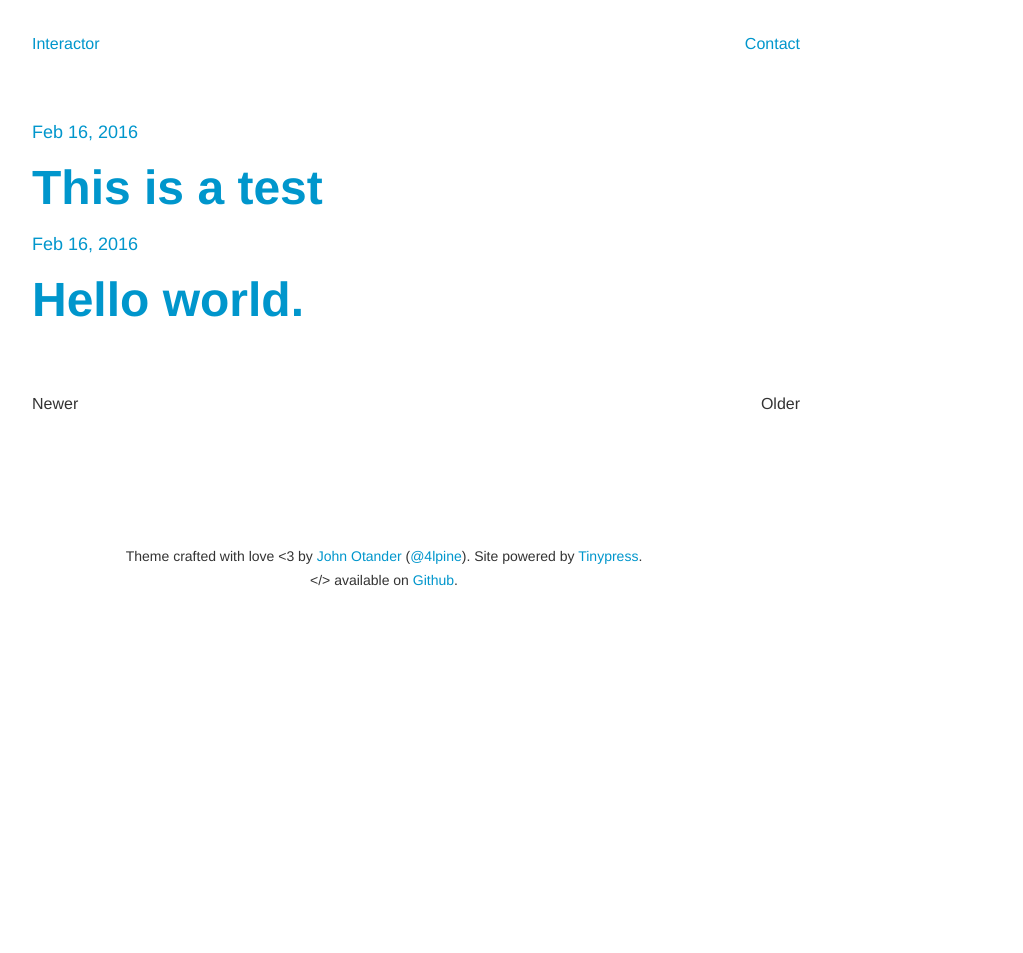
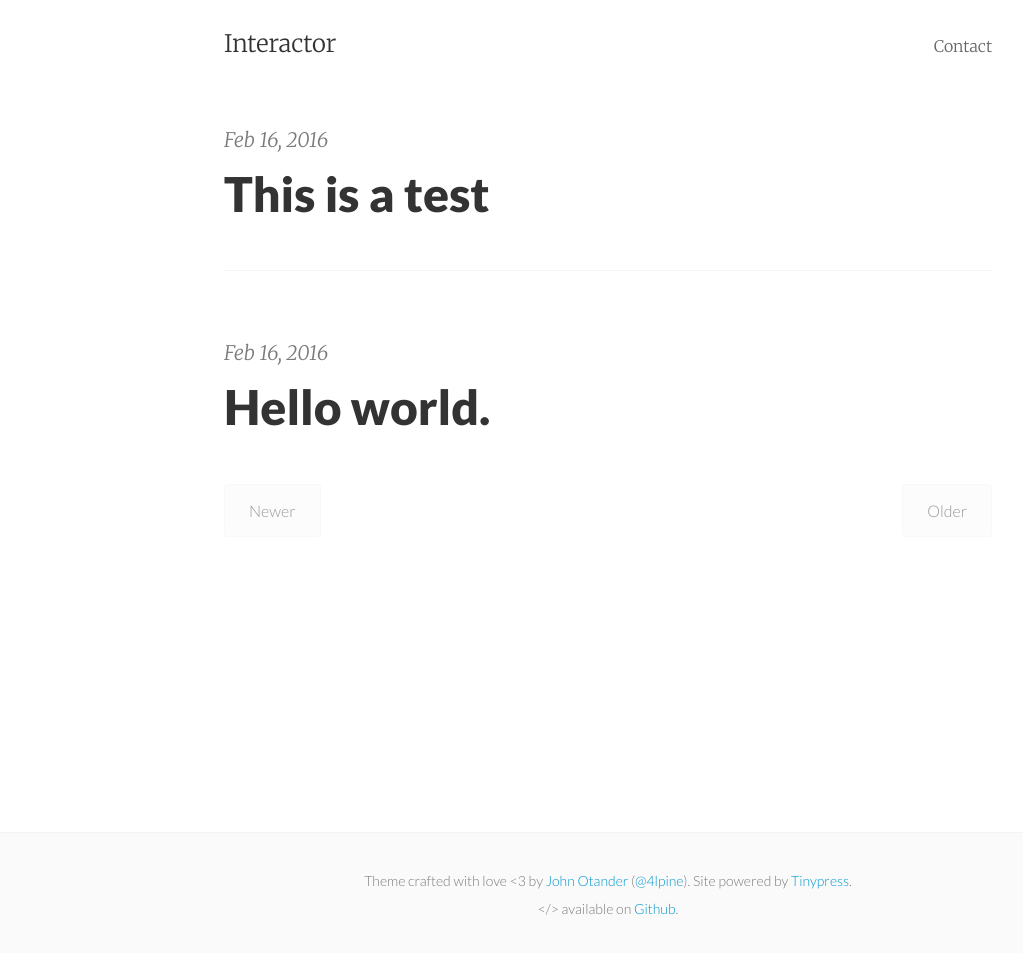
Before and after one commit to rmcmelo/rmcmelo.github.io, a Jekyll site: the page built from index.html, in a window 1280 px wide. Shown: the whole page, without its empty margins (32-1055 px from the left). Built offline with Jekyll 4.4.1, drawn with Linux system fonts in a browser that asks for light colours; the list of posts is cut into pages by our own code; before the commit the page ends 900 px from its top, so only the background shows below that.

```diff
--- /dev/null
+++ b/css/pixyll.css
@@ -0,0 +1,363 @@
+@charset "UTF-8";
+/*
+
+  Pixyll
+
+  A simple, beautiful theme for Jekyll that emphasizes content rather than
+  aesthetic fluff.
+
+  Best served with BASSCSS (http://jxnblk.github.io/basscss)
+
+  Crafted with <3 by John Otander (@4lpine) - ©2014 John Otander
+  MIT License http://opensource.org/licenses/MIT
+
+*/
+
+body {
+  font-family: "Merriweather", "PT Serif", Georgia, "Times New Roman", serif;
+}
+
+html, body {
+  height: 100%;
+}
+
+img {
+  width: 100%;
+}
+
+.site-wrap {
+  min-height: 100%;
+  margin-bottom: -100px;
+}
+
+.site-wrap:after {
+  content: "";
+  display: block;
+}
+
+.footer, .site-wrap:after {
+  height: 100px;
+}
+
+body {
+  font-size: 1.5rem;
+
+          box-sizing: border-box;
+     -moz-box-sizing: border-box;
+  -webkit-box-sizing: border-box;
+}
+
+.gist,
+.gist .highlight .p {
+  font-size: .75rem;
+}
+
+.gist .lines {
+  width: 100%;
+}
+
+.site-header a {
+  color: #333;
+  font-weight: 300;
+}
+
+.site-header nav a {
+  font-size: 16px;
+  color: #666;
+}
+
+.site-header nav a:hover {
+  color: #444;
+  opacity: 1;
+  border-bottom: 2px solid #444;
+}
+
+.site-nav a + a {
+  margin-left: 1rem;
+}
+
+.site-nav {
+  margin: 0;
+  padding: 0;
+}
+
+.site-header a:hover,
+.posts .post a:hover .post-meta,
+.posts .post a:hover .post-title,
+.posts .post a:hover .post-summary {
+  opacity: 0.88;
+}
+
+.posts {
+  margin: 0;
+}
+
+.posts .post {
+  margin-bottom: 1rem;
+  padding-bottom: .5rem;
+  border-bottom: thin solid #f3f3f3;
+}
+
+.posts .post:last-child {
+  border-bottom: none;
+  margin-bottom: .5rem;
+  padding-bottom: 0;
+}
+
+.post-link .post-title {
+  margin-top: 0;
+  font-weight: 600;
+  color: #333;
+}
+
+.pagination,
+.button {
+  font-size: 16px;
+  font-family: 'Lato', 'Helvetica Neue', Helvetica, sans-serif;
+  font-weight: 300;
+  text-align: center;
+}
+
+.pagination a, .pagination .disabled {
+  -webkit-transition: all 0.2s ease-in-out;
+  -moz-transition: all 0.2s ease-in-out;
+  transition: all 0.2s ease-in-out;
+  background: #fafafa;
+  border-radius: 0.1875em;
+  border: 1px solid #f3f3f3;
+  color: #333333;
+  padding: 1rem 1.5rem;
+}
+
+.pagination .disabled {
+  opacity: 0.5;
+}
+
+.pagination a:hover, .pagination a:focus {
+  background: white;
+  color: #477dca;
+}
+
+.pagination a:active {
+  background: #f7f7f7;
+}
+
+.wrap .measure {
+  margin: 0 auto;
+}
+
+.meta,
+.post-meta {
+  width: auto;
+  font-size: 1rem;
+  font-weight: 300;
+  margin: 0;
+  padding: .25rem 0;
+  color: #7a7a7a;
+  font-style: italic;
+}
+
+.pagination .button {
+  font-size: 1rem;
+  font-weight: 300;
+  letter-spacing: 1px;
+}
+
+.button-disabled {
+  opacity: 0.55;
+  background-color: #999;
+}
+
+.button-disabled:hover,
+.button-disabled:active,
+.button-disabled:focus {
+  cursor: not-allowed;
+  background-color: #999;
+}
+
+form {
+  font-family: 'Lato', 'Helvetica Neue', Helvetica, sans-serif;
+  font-weight: 300;
+  font-size: 1rem;
+}
+
+textarea.input {
+  height: 8rem;
+}
+
+p {
+  font-weight: 300;
+  line-height: 1.95rem;
+  color: #333;
+}
+
+pre, code {
+  font-family: Menlo, Monaco, "Courier New", monospace
+}
+
+code {
+  color: #7a7a7a;
+}
+
+pre {
+  padding: 1rem;
+  font-size: 1.125rem;
+  line-height: 1.25rem;
+  overflow-x: scroll;
+  margin-bottom: 1rem;
+}
+
+.highlight .p {
+  font-size: 1.125rem;
+  line-height: 1.125rem;
+}
+
+blockquote {
+  padding: 2rem;
+  font-style: italic;
+  border-left: 5px solid #7a7a7a;
+}
+
+blockquote footer {
+  font-size: .85rem;
+  font-style: normal;
+  background-color: #fff;
+  color: #7a7a7a;
+  border-color: transparent;
+}
+
+h1,
+h2,
+h3 {
+  font-family: "Lato", 'Helvetica Neue', Helvetica, sans-serif;
+  font-weight: 900;
+  margin-top: 3rem;
+}
+
+h4,
+h5,
+h6 {
+  font-family: "Lato", 'Helvetica Neue', Helvetica, sans-serif;
+  font-weight: 900;
+  margin-top: 1rem;
+}
+
+@media screen and (max-width: 48em) {
+  .site-header {
+    text-align: center;
+  }
+
+  .site-header .site-nav {
+    width: 100%;
+    float: left;
+    text-align: center;
+    margin-top: 1rem;
+    margin-bottom: 2rem;
+  }
+}
+
+@media screen and (min-width: 48em) {
+  .meta,
+  .post-meta {
+    margin: 0;
+    padding: 0;
+    font-size: 1.25rem;
+  }
+
+  .h1,
+  h1 {
+    font-size: 3.25rem;
+    line-height: 4.5rem;
+  }
+
+  .h2,
+  h2 {
+    font-size: 2rem;
+    line-height: 2.5rem;
+  }
+
+  .h3,
+  h3 {
+    font-size: 1.5rem;
+    line-height: 2rem;
+  }
+
+  .p,
+  p,
+  li {
+    font-size: 1.25rem;
+    line-height: 2.25rem;
+  }
+
+  .small {
+    font-size: 1rem;
+  }
+
+  .post-link .post-title {
+    margin-top: 1rem;
+  }
+
+  .posts .post {
+    margin-bottom: 2rem;
+    padding-bottom: 1rem;
+    border-bottom: thin solid #f3f3f3;
+  }
+
+  .posts .post:last-child {
+    border-bottom: none;
+    margin-bottom: .5rem;
+    padding-bottom: 0;
+  }
+}
+
+@media screen and (min-width: 64em) {
+  .h1,
+  h1 {
+    font-size: 4.5rem;
+    line-height: 6rem;
+  }
+
+  .h2,
+  h2 {
+    font-size: 3rem;
+    line-height: 3.5rem;
+  }
+
+  .posts .post-meta {
+    padding-bottom: .25rem;
+  }
+
+  .post-link .post-title {
+    margin-top: .25rem;
+  }
+
+  .posts .post {
+    margin-bottom: 4rem;
+    padding-bottom: 2rem;
+    border-bottom: thin solid #f3f3f3;
+  }
+
+  .posts .post:last-child {
+    border-bottom: none;
+    margin-bottom: 1rem;
+    padding-bottom: 0;
+  }
+}
+
+footer {
+  border-top: thin solid #f3f3f3;
+}
+
+footer,
+footer .wrap {
+  color: #7a7a7a;
+  background-color: #fafafa;
+  font-family: 'Lato', 'Helvetica Neue', Helvetica, sans-serif;
+  font-weight: 300;
+  clear: both;
+}
+
+footer:after {
+  content: "";
+  display: block;
+}
--- a/css/pixyll~.css
+++ b/css/pixyll~.css
@@ -40,7 +40,7 @@
 }
 
 body {
-  font-size: 1.5rem;
+  font-size: 2.5rem;
 
           box-sizing: border-box;
      -moz-box-sizing: border-box;
```
